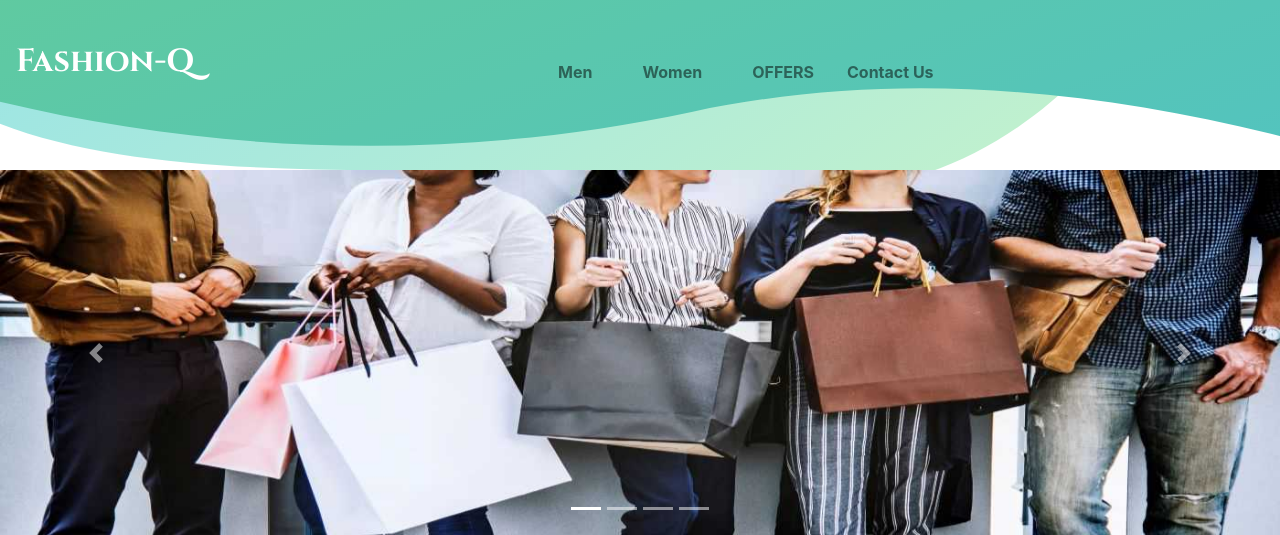
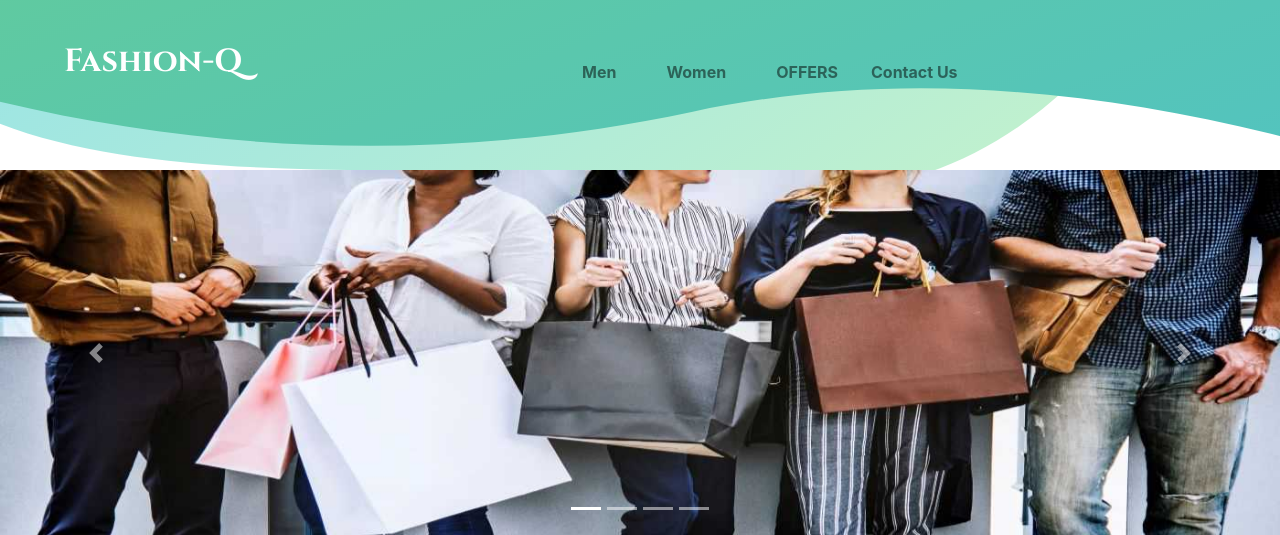
Before and after one commit to sejalrane777/Sejal, a PHP site: page /SampleModule/index.php in a window 1280 px wide. Shown: the top 535 px of the page. Run offline with PHP 8.4, Linux system fonts and the light colour scheme; data comes from the database, SQL or seed files in the repository.

Commit message:
change margin of logo

```diff
--- a/includes/header.php
+++ b/includes/header.php
@@ -18,7 +18,7 @@
     <!-- start of navbar -->
     <div class="container-flex header1 "  style="height:170px;">
         <nav class="navbar navbar-fixed-top navbar-expand-lg navbar-light  " style="padding: 2rem 1rem; ">
-            <a class="navbar-brand  head-title" href="index.php" style="color:white;  ">Fashion-Q</a>
+            <a class="navbar-brand  head-title ml-5" href="index.php" style="color:white; ">Fashion-Q</a>
             <button class="navbar-toggler" type="button" data-toggle="collapse" data-target="#navbarSupportedContent" aria-controls="navbarSupportedContent" aria-expanded="false" aria-label="Toggle navigation">
                 <span class="navbar-toggler-icon"></span>
             </button>
```
